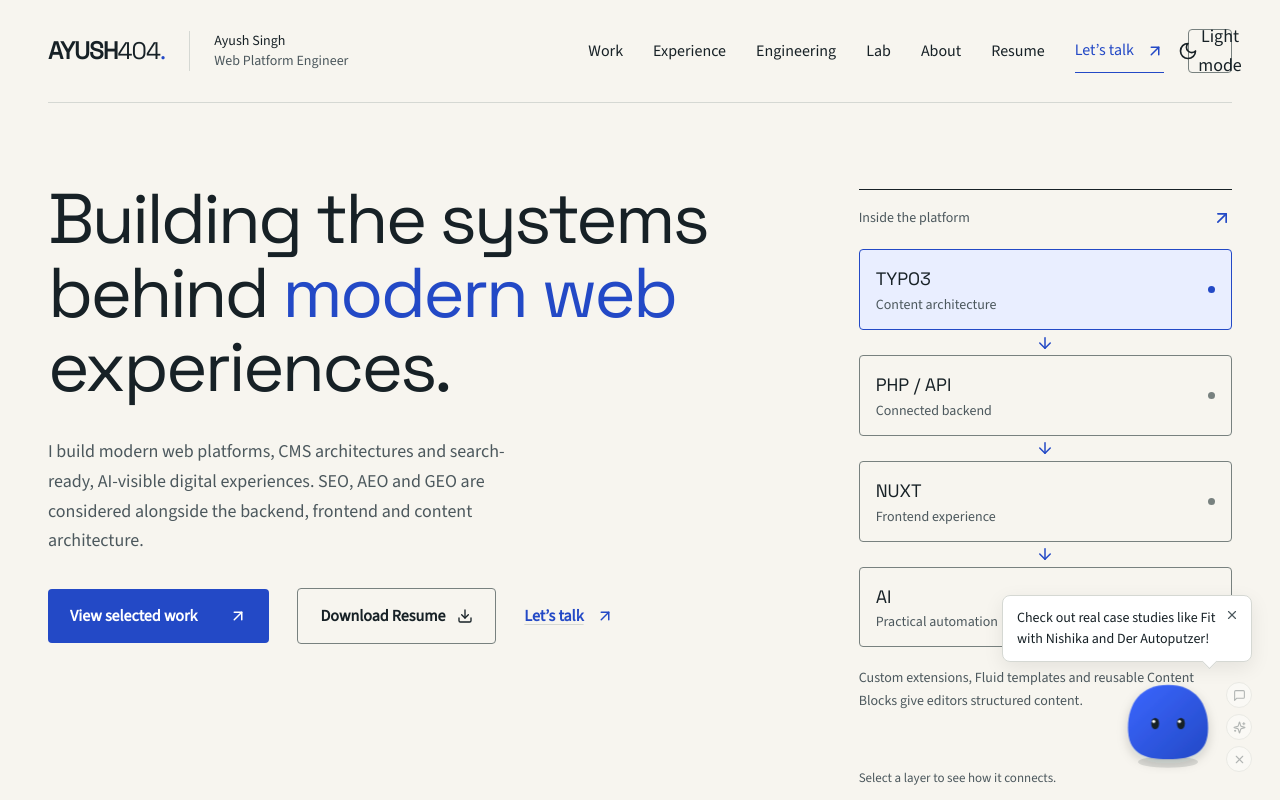
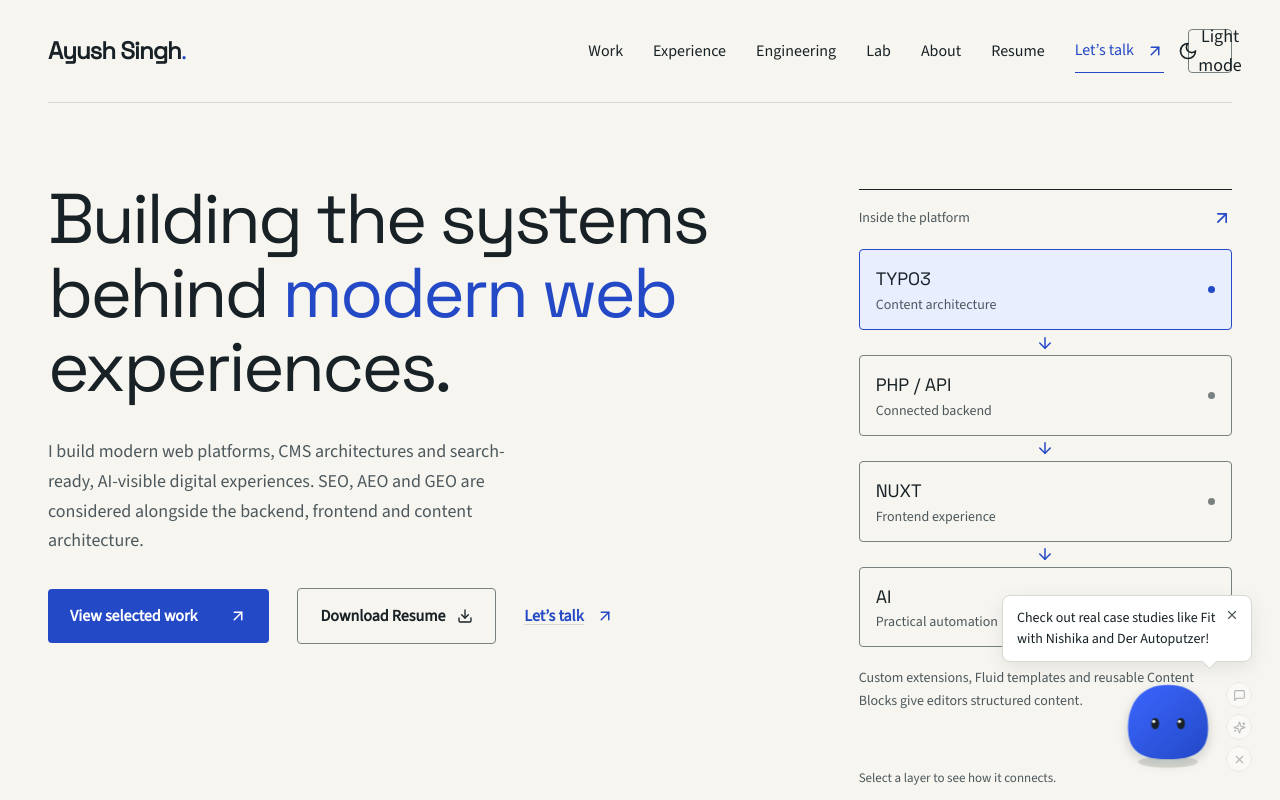
Before and after one commit to 70ayush-dev/portfolio, a React (Vite) app in the folder client/: page / in a window 1280 px wide. Shown: the top 800 px of the page. Built offline with nearby package versions, Linux system fonts and the light colour scheme.

Commit message:
refactor(brand): simplify header and footer brand mark to Ayush Singh.

```diff
--- a/client/src/components/platform-layout.tsx
+++ b/client/src/components/platform-layout.tsx
@@ -24,12 +24,8 @@ export function Navigation() {
     <header className="site-header">
       <div className="masthead">
         <a className="brand" href="/" aria-label="Ayush Singh home">
-          AYUSH<span>404</span>
-          <span className="brand-dot">.</span>
+          Ayush Singh<span className="brand-dot">.</span>
         </a>
-        <p className="masthead-identity">
-          Ayush Singh<span>Web Platform Engineer</span>
-        </p>
       </div>
       <div className="header-controls">
         <ThemeToggle />
@@ -83,8 +79,8 @@ export function Footer() {
   return (
     <footer className="site-footer">
       <div>
-        <a className="brand" href="/">
-          AYUSH<span>404</span>.
+        <a className="brand" href="/" aria-label="Ayush Singh home">
+          Ayush Singh<span className="brand-dot">.</span>
         </a>
         <p>Web Platform Engineer</p>
       </div>
```
